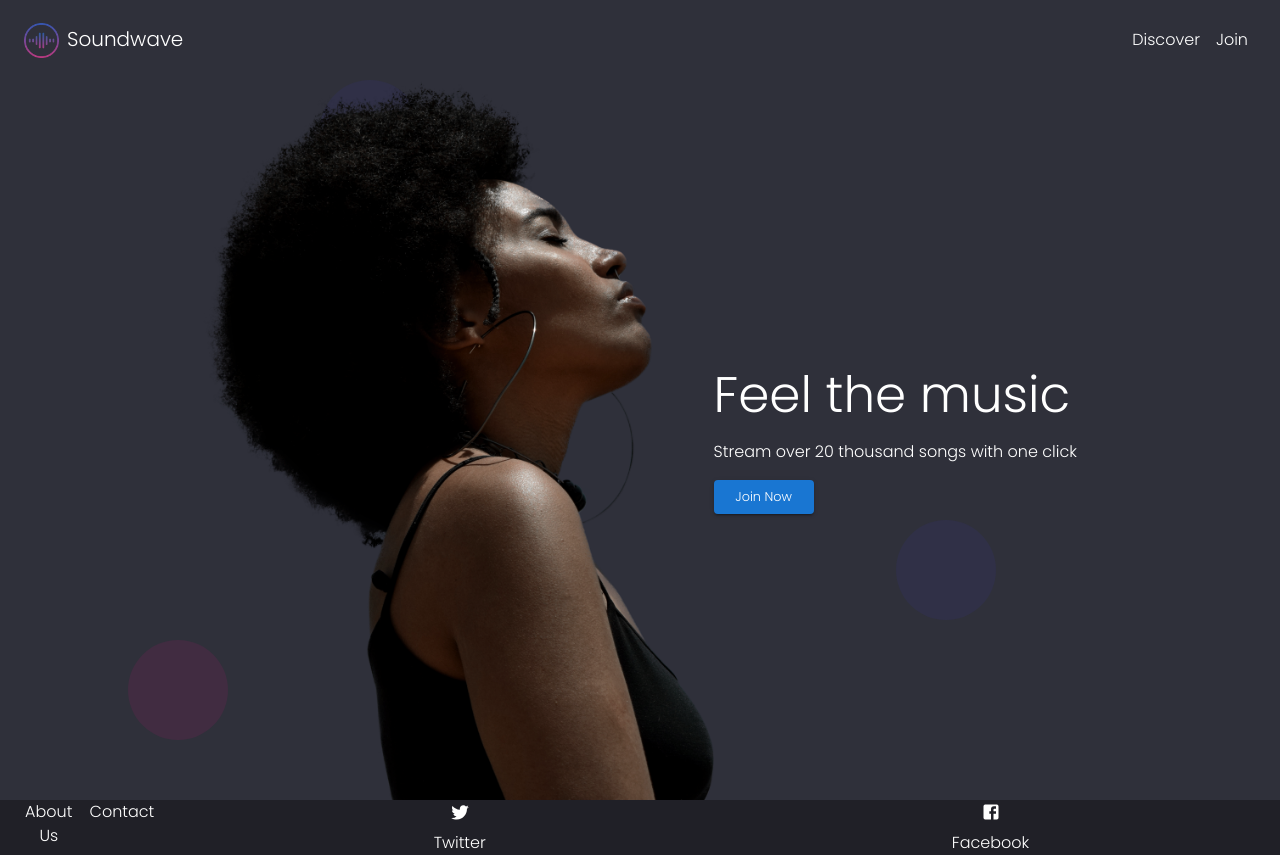
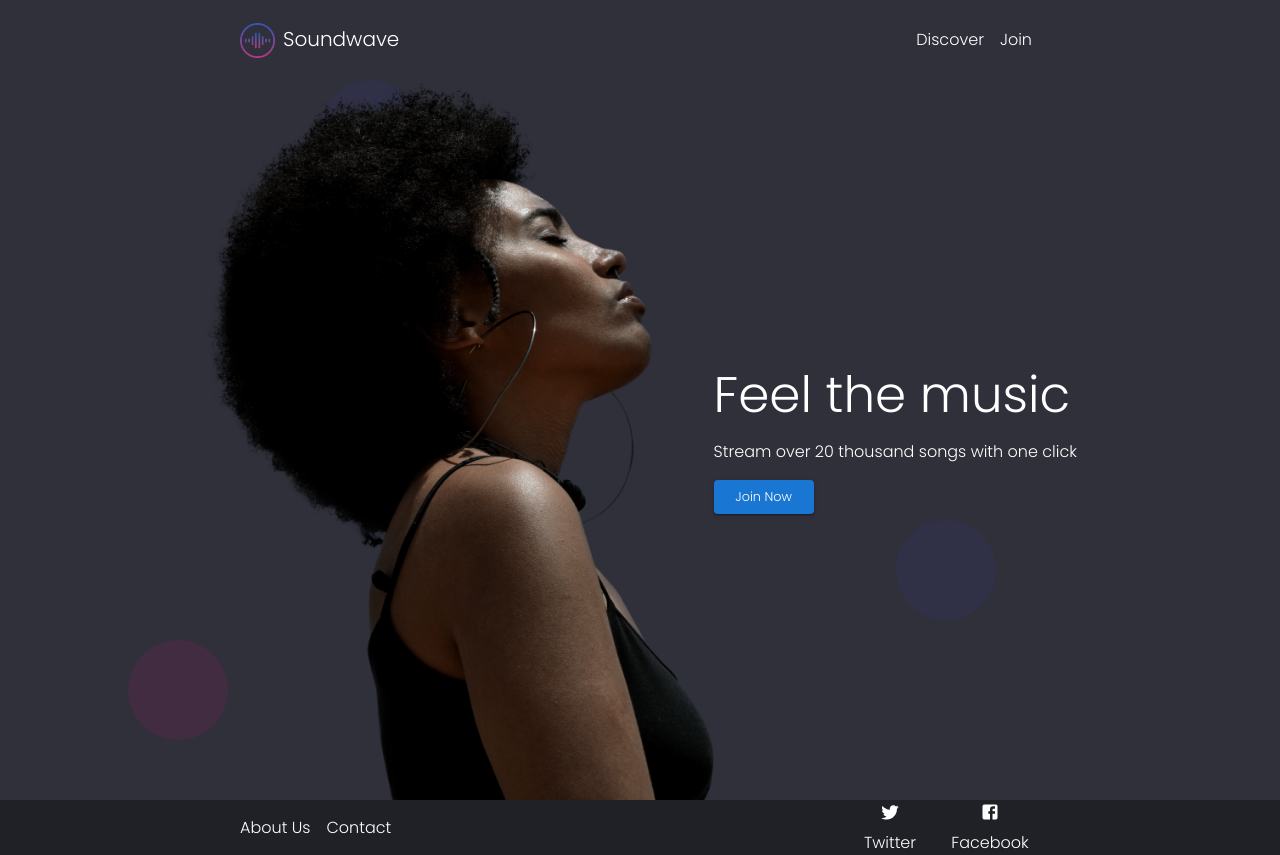
Before and after one commit to andreubltzr/soundwave, a React (Vite) app: page / in a window 1280 px wide. Built offline with nearby package versions, Linux system fonts and the light colour scheme.

Commit message:
fixed footer + more responsiveness

```diff
--- a/src/components/Footer.tsx
+++ b/src/components/Footer.tsx
@@ -10,17 +10,23 @@ export const Footer = () => {
         maxWidth={false}
         sx={{
           bgcolor: "#202027",
-          px: "1.5rem",
+          px: { xs: "1.5rem", lg: "15rem" },
           display: "flex",
-          justifyContent: "space-around",
+          justifyContent: "space-between",
           gap: 5,
         }}
       >
-        <Box sx={{ display: "flex", gap: 2, textAlign: "center" }}>
+        <Box
+          sx={{
+            display: "flex",
+            gap: 2,
+            alignItems: "center",
+          }}
+        >
           <Typography>About Us</Typography>
           <Typography>Contact</Typography>
         </Box>
-        <Grid container sx={{ textAlign: "center" }}>
+        <Grid container sx={{ textAlign: "center", width: 200 }}>
           <Grid item xs={6}>
             <TwitterIcon sx={{ width: 20 }}></TwitterIcon>
           </Grid>
--- a/src/components/Header.tsx
+++ b/src/components/Header.tsx
@@ -47,7 +47,7 @@ export const Header = () => {
           justifyContent: "space-between",
           bgcolor: "#2F303A",
           height: "10vh",
-          px: "1.5rem",
+          px: { xs: "1.5rem", lg: "15rem" },
         }}
       >
         <Link
--- a/src/pages/Hero.tsx
+++ b/src/pages/Hero.tsx
@@ -12,7 +12,7 @@ export const Hero = () => {
           height: "90vh",
           display: "flex",
           justifyContent: { md: "center" },
-          px: "1.5rem",
+          px: { xs: "1.5rem" },
         }}
       >
         <Box className="circle circle-red"></Box>
```
